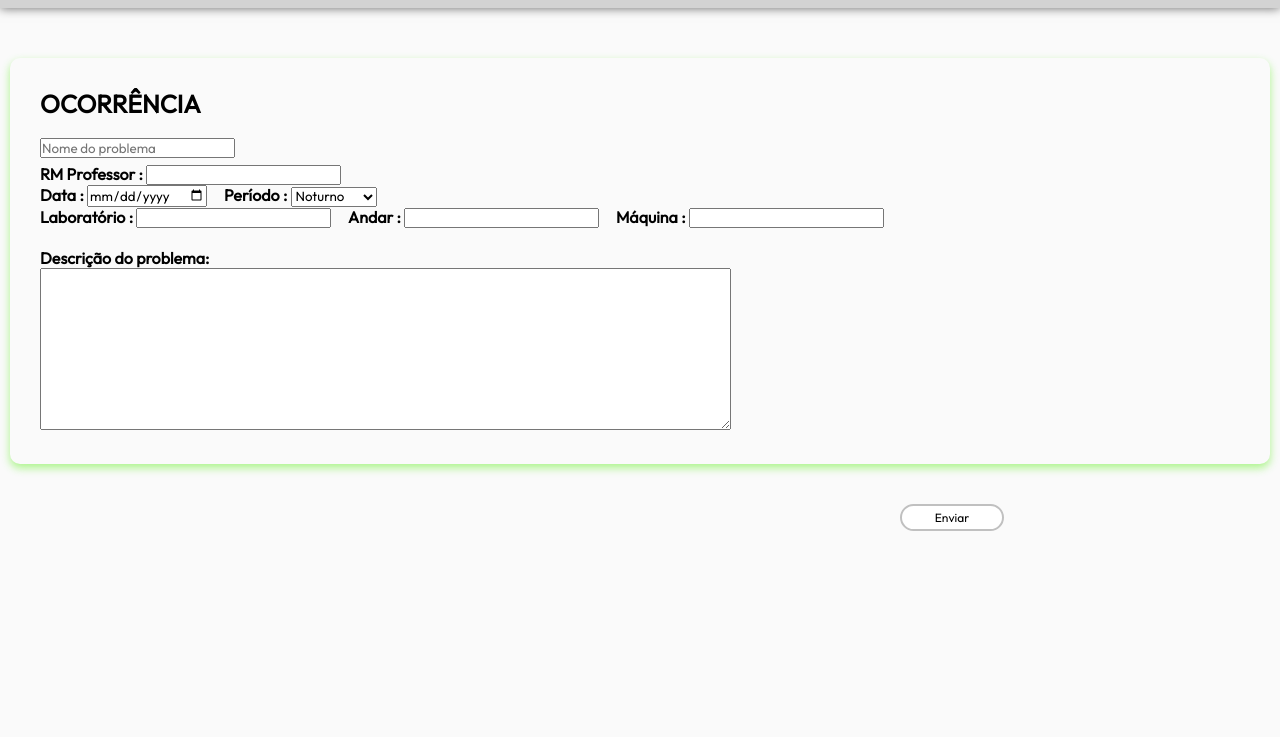
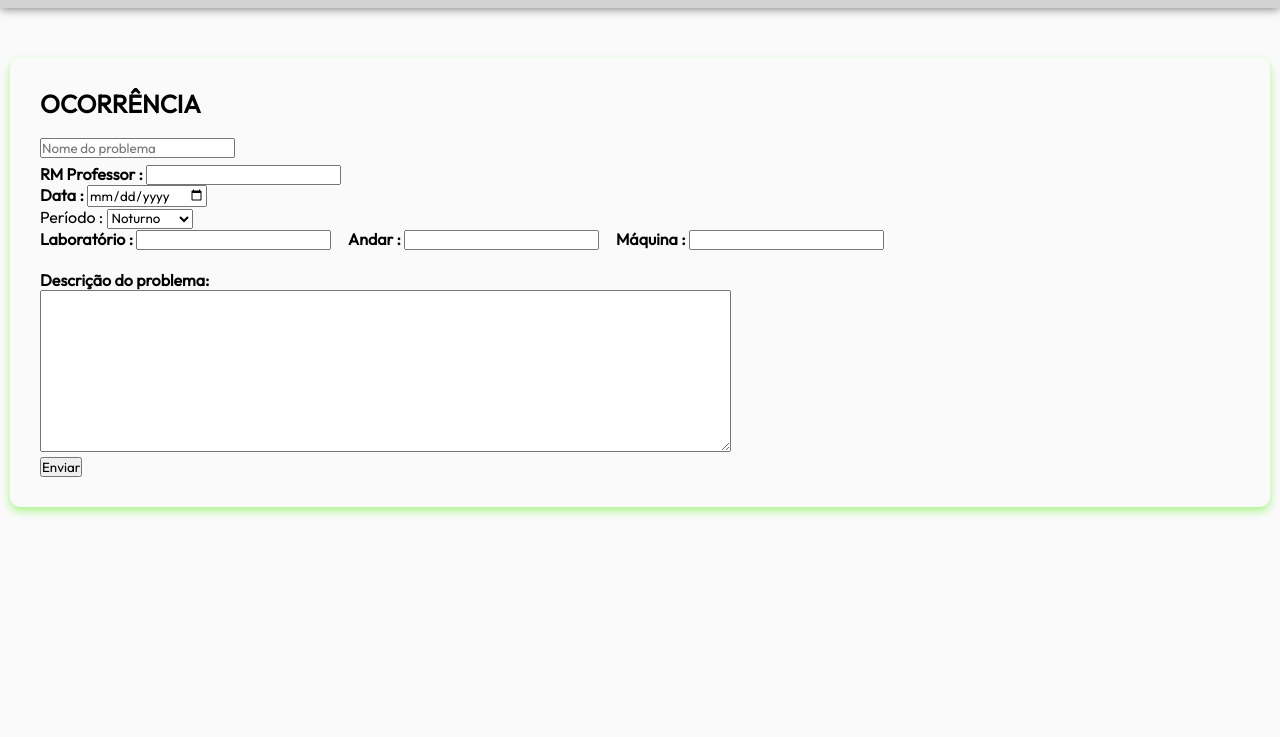
Before and after one commit to livferz/sgpl, a plain HTML site: page SGPL/novaocorrencia.html in a window 1280 px wide. Shown: the part 63-800 px from the top of the page. Drawn offline with Linux system fonts and the light colour scheme.

Commit message:
atualizaçao

```diff
--- a/SGPL/novaocorrencia.html
+++ b/SGPL/novaocorrencia.html
@@ -17,7 +17,6 @@
         <div class="nav-list">
            <ul>
                 <li class="nav-item"><a href="devolucoes.html" class="nav-link">Devoluções</a></li>
-                <li class="nav-item"><a href="novaocorrencia.html" class="nav-link">Nova ocorrência</a></li>
                 <li class="nav-item"><a href="login.html" class="nav-link">Sair</a></li>
             </ul>
         </div>
@@ -25,59 +24,52 @@
 
     </nav>
     </header>
-    <form>
+    <form id="ocorrenciaForm">
         <div class="container">
             <h1>OCORRÊNCIA</h1>
             <h2><input type="text" name="ocorrencia" id="ocorrencia" placeholder="Nome do problema" ></h2>
 
             <div class="details">
-                <p><strong>RM Professor :</strong> <input type="text" name="rm-professor" id="rm-professor" ></p>
-                <p><strong>Data :</strong> <input type="date" name="data" id="data"> &nbsp;&nbsp;&nbsp; <strong>Período :</strong> <select name="periodo" id="periodo">
+                <p><strong>RM Professor :</strong> <input type="number" step="1" name="rm-professor" id="rm-professor" min="0" ></p>
+                <p><strong>Data :</strong> <input type="date" name="data" id="data" ></p>Período :</strong> <select name="periodo" id="periodo">
                     <option value="Noturno">Noturno</option>
                     <option value="Matutino">Matutino</option>
                     <option value="Vespertino">Vespertino</option>
                 </select></p>
-                <p><strong>Laboratório :</strong> <input type="number" name="laboratorio" id="laboratorio" > &nbsp;&nbsp;&nbsp; <strong>Andar :</strong> <input type="number" name="andar" id="andar" > &nbsp;&nbsp;&nbsp;
-                    <strong>Máquina :</strong> <input type="text" name="maquina" id="maquina" ></p>
+                <p><strong>Laboratório :</strong> <input type="number" step="1" name="laboratorio" id="laboratorio" min="0" > &nbsp;&nbsp;&nbsp; <strong>Andar :</strong> <input type="number" step="1" name="andar" id="andar" min="0"> &nbsp;&nbsp;&nbsp;
+                    <strong>Máquina :</strong> <input type="number" step="1" name="maquina" id="maquina" min="0" ></p>
             </div>
 
             <div>
                 <p><strong>Descrição do problema:</strong></p>
                 <textarea name="descricao1" id="descricao1" rows="10" cols="90"></textarea>
               </div>
+              <div>
+                <button type="button" onclick="confirmarEnvio()">Enviar</button>
+            </div>
     </form>
 </div>
-    <div class="enviar">
-    <a href="" >Enviar</a>
 
-    </div>
     <script>
         function confirmarEnvio() {
-            const textarea = document.getElementById('descricao1').value;
-            if (textarea.trim() === '') {
-                alert('Por favor, preencha a descrição do problema.');
+            const ocorrencia = document.getElementById('ocorrencia').value.trim();
+            const rmProfessor = document.getElementById('rm-professor').value.trim();
+            const data = document.getElementById('data').value.trim();
+            const periodo = document.getElementById('periodo').value.trim();
+            const laboratorio = document.getElementById('laboratorio').value.trim();
+            const andar = document.getElementById('andar').value.trim();
+            const maquina = document.getElementById('maquina').value.trim();
+            const descricao = document.getElementById('descricao1').value.trim();
+
+            if (ocorrencia === '' || rmProfessor === '' || data === '' || periodo === '' || laboratorio === '' || andar === '' || maquina === '' || descricao === '') {
+                alert('Por favor, preencha todos os campos obrigatórios.');
                 return;
             }
-            // Confirmação de envio
+
             if (confirm('Tem certeza que deseja enviar?')) {
                 document.getElementById('ocorrenciaForm').submit();
             }
         }
-
-        // Restaurar os dados do formulário quando a página for carregada
-        window.onload = function() {
-            const descricao = localStorage.getItem('descricao');
-            if (descricao) {
-                document.getElementById('descricao1').value = descricao;
-                localStorage.removeItem('descricao');
-            }
-        };
-
-        // Salvar dados no localStorage antes da navegação
-        window.addEventListener('beforeunload', function() {
-            const descricao = document.getElementById('descricao1').value;
-            localStorage.setItem('descricao', descricao);
-        });
     </script>
 
 </body>
```
